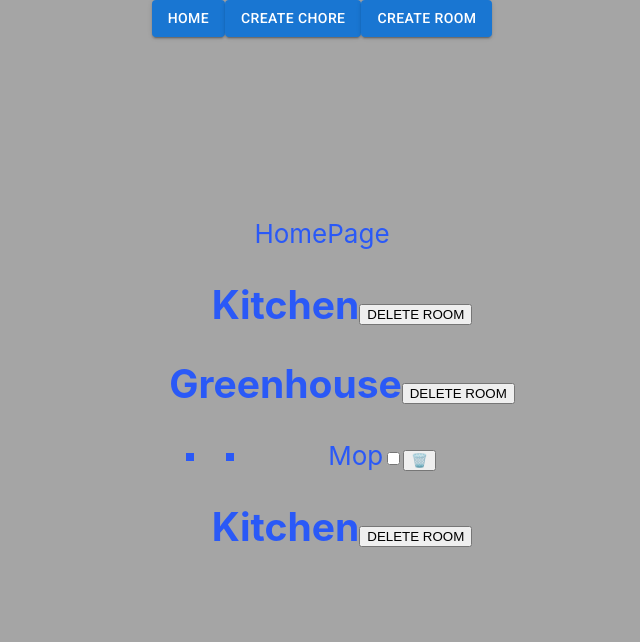
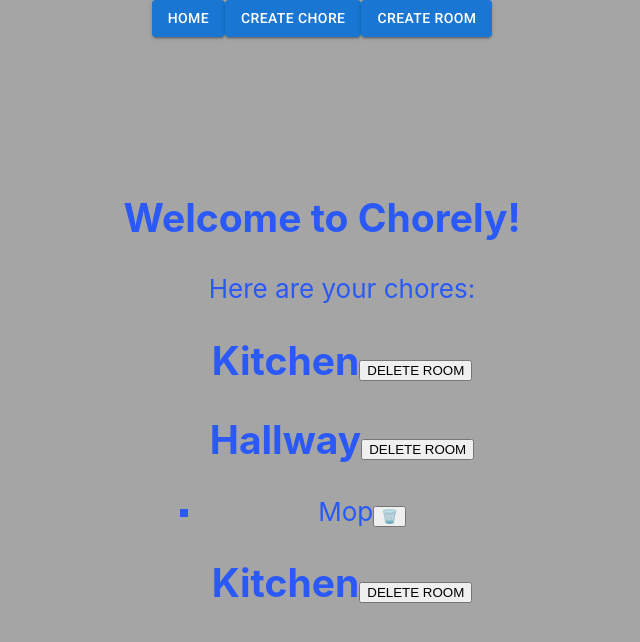
Before and after one commit to GarlicGrapes/Chorely, a React (Create React App) app: page / in a window 1280 px wide. Shown: the top 642 px of the page, without its empty margins (318-958 px from the left). Built offline with nearby package versions, Linux system fonts and the light colour scheme; data requests are answered from the project's data file.

Commit message:
removed broken mui features

```diff
--- a/db.json
+++ b/db.json
@@ -5,22 +5,35 @@
       "id": 1
     },
     {
-      "roomName": "Greenhouse",
-      "chores": [],
-      "id": 6
+      "roomName": "Hallway",
+      "id": 2
     },
     {
       "roomName": "Kitchen",
       "chores": [],
-      "id": 7
+      "id": 3
     }
   ],
   "chores": [
     {
       "choreName": "Mop",
       "isCompleted": false,
-      "choreRoom": "Greenhouse",
+      "choreRoom": "",
+      "undefined": "Kitchen",
       "id": 1
+    },
+    {
+      "choreName": "Pet Mouse",
+      "isCompleted": false,
+      "choreRoom": "",
+      "undefined": "Hallway",
+      "id": 2
+    },
+    {
+      "choreName": "Mop",
+      "isCompleted": false,
+      "choreRoom": "Hallway",
+      "id": 3
     }
   ]
 }
--- a/src/ChoreCard.js
+++ b/src/ChoreCard.js
@@ -17,18 +17,14 @@ function ChoreCard({chore, deleteChore}) {
 
 
     return(
-        <li>
-            <ul>
         <li key={chore.id}>
             {chore.choreName}
-                <input
+            {/* <input
             type="checkbox"
             // checked={checked}
             // onChange={handleCheck}
-                />
+            />  */}
             <button onClick={() => handleDeleteClick(chore.id)}>🗑️</button>
-                </li>
-            </ul>
         </li>
     )
 }
--- a/src/HomePage.js
+++ b/src/HomePage.js
@@ -25,8 +25,10 @@ function HomePage({rooms, chores, choreUpdate, roomUpdate}) {
 
     return(
       <Box>
-          HomePage
+      <h2>Welcome to Chorely!</h2>
+
           <ul>
+          Here are your chores:
             {RoomsList}
           </ul>
       </Box>
--- a/src/NewChoreForm.js
+++ b/src/NewChoreForm.js
@@ -4,6 +4,7 @@ import { InputLabel, MenuItem } from "@mui/material";
 import Select from "@mui/material/Select"
 import FormControl from "@mui/material/FormControl";
 import { blue } from "@mui/material/colors";
+import Box from "@mui/material/Box"
 
 function NewChoreForm({addChore, rooms}) {
 
@@ -16,10 +17,11 @@ function NewChoreForm({addChore, rooms}) {
     const [choreFormData, setChoreFormData] = useState(blankChoreForm)
 
     const roomsMap = rooms.map((room) => {
-        return(
-            <MenuItem key={room.id} value={room.roomName}>{room.roomName}</MenuItem>
-            )
+        console.log(room)
+        return <option key={room.id} value={room.roomName}>{room.roomName}</option>
     })
+
+
 
     function handleChoreChange(e) {
         const key = e.target.id
@@ -30,10 +32,10 @@ function NewChoreForm({addChore, rooms}) {
         })
     }
 
-    function handleChoreRoomChange(e) {
-        console.log(e.target.value)
-        setChoreFormData({...choreFormData, "roomName": e.target.value})
-    }
+    // function handleChoreRoomChange(e) {
+    //     console.log(e.target.value)
+    //     setChoreFormData({...choreFormData, "roomName": e.target.value})
+    // }
 
     function handleNewChoreSubmit(e) {
         e.preventDefault()
@@ -47,6 +49,7 @@ function NewChoreForm({addChore, rooms}) {
         })
         .then((r) => r.json())
         .then((data) => {
+            console.log(data)
             addChore(data)
             setChoreFormData(blankChoreForm)
         })
@@ -56,11 +59,13 @@ function NewChoreForm({addChore, rooms}) {
 
 
     return(
-        <FormControl onSubmit={handleNewChoreSubmit} sx={{minWidth: 150}} variant="filled">
+
+        <form onSubmit={handleNewChoreSubmit} sx={{minWidth: 250}} variant="filled">
             <h2>Add a Chore</h2>
 
-            <TextField
-                label = "Chore Name"
+            <label>Chore Name </label>
+            <input
+                sx = {{minWidth: 250}}
                 type="text"
                 id="choreName"
                 value={choreFormData.choreName}
@@ -69,17 +74,18 @@ function NewChoreForm({addChore, rooms}) {
 
             <br/>
 
-            <InputLabel>Room Name</InputLabel>
+            <label>Room Name </label>
 
-            <Select class="dropdown" id="choreRoom" label={choreFormData.choreRoom} value={choreFormData.choreRoom} onChange={(e) => handleChoreChange(e)} >
+            <select sx={{minWidth: 250}} class="dropdown" id="choreRoom" value={choreFormData.choreRoom} onChange={(e) => handleChoreChange(e)} >
                 {roomsMap}
-            </Select>
+            </select>
 
             <br/>
 
             <input type="submit" value="Add Chore" />
 
-        </FormControl>
+        </form>
+
     )
 
 }
```
Lines whose indentation alone changed are shown as unchanged.
